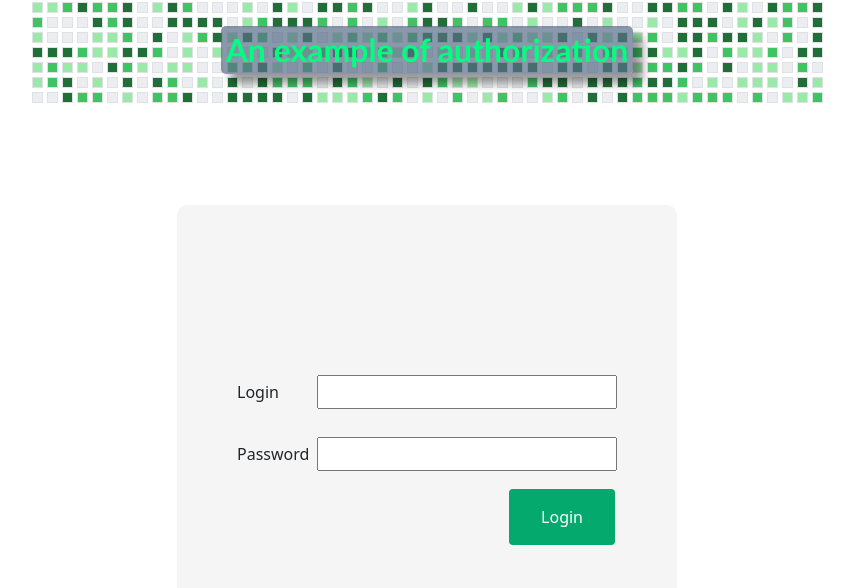
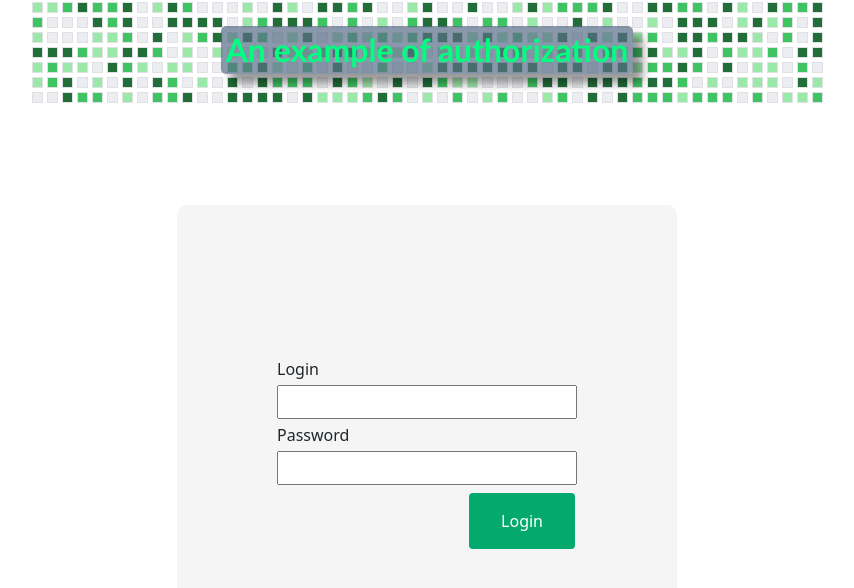
Before and after one commit to Vadis00/User-authentication-and-authorization, an Angular app in the folder frontend/: page / in a window 1280 px wide. Shown: the top 588 px of the page, without its empty margins (213-1067 px from the left). Built offline with nearby package versions, Linux system fonts and the light colour scheme.

Commit message:
Fixed input

```diff
--- a/frontend/src/app/app.module.ts
+++ b/frontend/src/app/app.module.ts
@@ -1,6 +1,6 @@
 import { BrowserModule } from '@angular/platform-browser';
 import { NgModule } from '@angular/core';
-import { FormsModule } from '@angular/forms';
+import { FormsModule, ReactiveFormsModule } from '@angular/forms';
 import { HttpClientModule } from '@angular/common/http';
 import { RouterModule } from '@angular/router';
 
@@ -22,6 +22,7 @@ import { ButtonComponent } from './share/button/button.component';
     BrowserModule.withServerTransition({ appId: 'ng-cli-universal' }),
     HttpClientModule,
     FormsModule,
+    ReactiveFormsModule,
     RouterModule.forRoot([
 
     ]),
--- a/frontend/src/app/components/auth/auth.component.html
+++ b/frontend/src/app/components/auth/auth.component.html
@@ -1,12 +1,12 @@
 <div class="conteiner">
-<app-header></app-header>
+  <app-header></app-header>
   <div class="body">
-    <form class="auth-form">
+    <form [formGroup]="taskCreateForm" class="auth-form">
       <div class="auth-form-wrapper">
-          <app-input inputText="Login"></app-input>
-          <app-input inputText="Password" inputType="password"></app-input>
+        <app-input inputText="Login" [formControl]="summaryControl" [(ngModel)]="inputSearch"></app-input>
+        <app-input inputText="Password" inputType="password"></app-input>
 
-          <app-button btnText="Login" class="auth-btn"></app-button>
+        <app-button btnText="Login" class="auth-btn" (click)="test()"></app-button>
       </div>
     </form>
   </div>
--- a/frontend/src/app/components/auth/auth.component.ts
+++ b/frontend/src/app/components/auth/auth.component.ts
@@ -1,15 +1,27 @@
 import { Component, OnInit } from '@angular/core';
+import { FormControl, FormGroup, Validators } from '@angular/forms';
 
 @Component({
   selector: 'app-auth',
   templateUrl: './auth.component.html',
-  styleUrls: ['./auth.component.css']
+  styleUrls: ['./auth.component.css'],
 })
 export class AuthComponent implements OnInit {
+  public taskCreateForm: FormGroup = new FormGroup({});
+  public summaryControl: FormControl;
 
-  constructor() { }
-
-  ngOnInit(): void {
+  public inputSearch = '';
+  constructor() {
+    this.summaryControl = new FormControl(this.inputSearch, [
+      Validators.required,
+      Validators.minLength(2),
+      Validators.maxLength(80),
+    ]);
   }
 
+  public test(): void {
+
+    console.log(this.inputSearch);
+  }
+  ngOnInit(): void {}
 }
--- a/frontend/src/app/share/input/input.component.html
+++ b/frontend/src/app/share/input/input.component.html
@@ -1,4 +1,19 @@
-<div class="conteiner">
-  <label for="login" class="input-placeholder">{{ inputText }}</label>
-  <input [type]="(inputType)" class="input" id="login" />
+<div class="input-container">
+  <label  >{{ inputText }}</label>
+  <div class="input-wrp">
+
+    <input
+      [(ngModel)]="inputValue"
+      (ngModelChange)="onChange($event)"
+      (ngModelChange)="emitValueChange()"
+      (blur)="onTouched($event)"
+      [type]="inputType"
+      [placeholder]="inputPlaceholder"
+      [class]="inputClass"
+      [ngClass]="{
+        'error': inputValueIsError && inputErrorMessage
+      }"
+    />
+  </div>
+  <span class="error" *ngIf="inputValueIsError">{{ inputErrorMessage }}</span>
 </div>
--- a/frontend/src/app/share/input/input.component.ts
+++ b/frontend/src/app/share/input/input.component.ts
@@ -1,18 +1,113 @@
-import { Component, Input, OnInit } from '@angular/core';
+import {
+  Component,
+  EventEmitter,
+  forwardRef,
+  Input,
+  Output,
+} from '@angular/core';
+import { ControlValueAccessor, NG_VALUE_ACCESSOR } from '@angular/forms';
 
 @Component({
   selector: 'app-input',
   templateUrl: './input.component.html',
-  styleUrls: ['./input.component.css']
+  styleUrls: ['./input.component.css'],
+  providers: [
+    {
+      provide: NG_VALUE_ACCESSOR,
+      multi: true,
+      useExisting: forwardRef(() => InputComponent),
+    },
+  ],
 })
-export class InputComponent implements OnInit {
+export class InputComponent implements ControlValueAccessor {
+  public inputClass = 'input';
+  public inputType = 'text';
+  @Input() public inputValue = '';
+  @Input() public inputText = '';
+  public inputLabel = '';
+  public inputPlaceholder = '';
+  public inputErrorMessage = 'error';
+  public inputValueIsError = false;
 
-  @Input() inputText ='';
-  @Input() inputType ='text';
 
-  constructor() { }
 
-  ngOnInit(): void {
+  @Input() value="";
+
+  @Input()
+  set type(typeName: string) {
+    this.inputType = typeName;
+  }
+  get type(): string {
+    return this.inputType;
   }
 
+  @Input()
+  set placeholder(text: string) {
+    this.inputPlaceholder = text;
+  }
+  get placeholder(): string {
+    return this.inputPlaceholder;
+  }
+
+  @Input()
+  set label(text: string) {
+    this.inputLabel = text;
+  }
+  get label(): string {
+    return this.inputLabel;
+  }
+
+  @Input()
+  set class(name: string) {
+    this.inputClass = name;
+  }
+  get class(): string {
+    return this.inputClass;
+  }
+
+  @Input()
+  set invalid(hasError: boolean) {
+    this.inputValueIsError = hasError;
+  }
+  get invalid(): boolean {
+    return this.inputValueIsError;
+  }
+
+  @Input()
+  set errorMessage(message: string) {
+    this.inputErrorMessage = message;
+  }
+  get errorMessage(): string {
+    return this.inputErrorMessage;
+  }
+
+
+  @Output() iconClick = new EventEmitter<MouseEvent>();
+  @Output() outputValue = new EventEmitter<string>();
+
+  emitClick(args: MouseEvent): void {
+    this.iconClick.emit(args);
+  }
+
+  onChange: (value: Event) => void = () => {};
+
+  onTouched: (value: Event) => void = () => {};
+
+  constructor() {}
+
+  writeValue(value: string): void {
+    this.inputValue = value;
+  }
+
+  registerOnChange(fn: (value: Event) => void): void {
+    this.onChange = fn;
+  }
+
+  registerOnTouched(fn: (value: Event) => void): void {
+    this.onTouched = fn;
+  }
+
+  emitValueChange(): void {
+    this.outputValue.emit(String(this.inputValue));
+  }
 }
--- a/frontend/tsconfig.json
+++ b/frontend/tsconfig.json
@@ -24,6 +24,6 @@
     "enableI18nLegacyMessageIdFormat": false,
     "strictInjectionParameters": true,
     "strictInputAccessModifiers": true,
-    "strictTemplates": true
+    "strictTemplates": false
   }
 }
```
